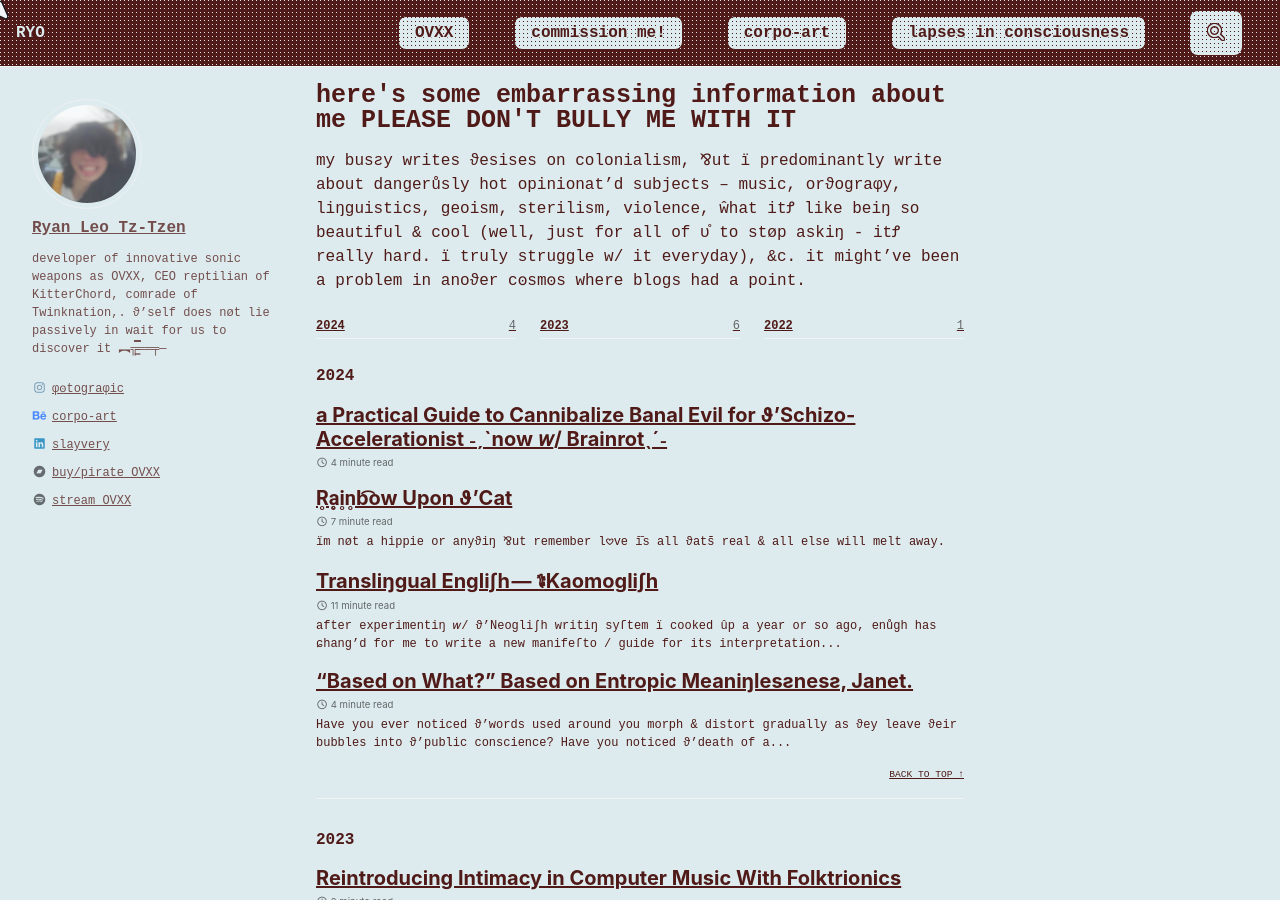
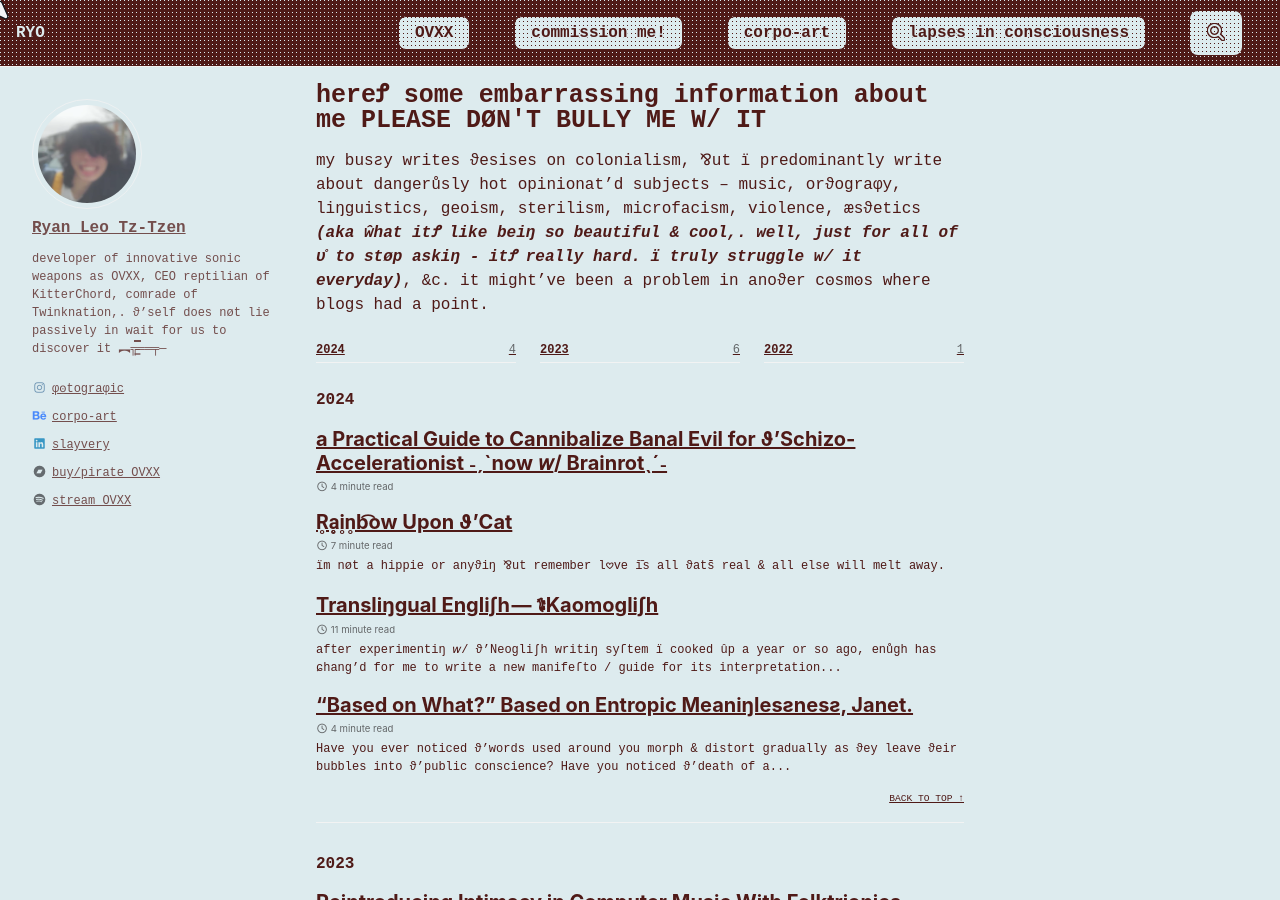
Before and after one commit to cryotato/cryotato.github.io, a Jekyll site: the page built from _pages/blog.md, in a window 1280 px wide and 900 px high. Built offline with Jekyll 4.4.1, drawn with Linux system fonts in a browser that asks for light colours; cached includes are drawn as plain includes.

Commit message:
Update blog.md

```diff
--- a/_pages/blog.md
+++ b/_pages/blog.md
@@ -1,8 +1,8 @@
 ---
 permalink: /blog/
-title: here's some embarrassing information about me PLEASE DON'T BULLY ME WITH IT
+title: hereꝬ some embarrassing information about me PLEASE DØN'T BULLY ME W/ IT
 author_profile: true
 layout: posts
 # entries_layout: grid
 ---
-my busƨy writes ϑesises on colonialism, ⅋ut ï predominantly write about dangerůsly hot opinionat'd subjects -- music, orϑograφy, liŋguistics, geoism, sterilism, violence, ŵhat itꝬ like beiŋ so beautiful & cool (well, just for all of ᴜ̊ to støp askiŋ - itꝬ really hard. ï truly struggle w/ it everyday), &c. it might've been a problem in anoϑer cꙩsmꙩs where blogs had a point.
+my busƨy writes ϑesises on colonialism, ⅋ut ï predominantly write about dangerůsly hot opinionat'd subjects -- music, orϑograφy, liŋguistics, geoism, sterilism, microfacism, violence, æsϑetics ***(aka ŵhat itꝬ like beiŋ so beautiful & cool,. well, just for all of ᴜ̊ to støp askiŋ - itꝬ really hard. ï truly struggle w/ it everyday)***, &c. it might've been a problem in anoϑer cꙩsmꙩs where blogs had a point.
```
